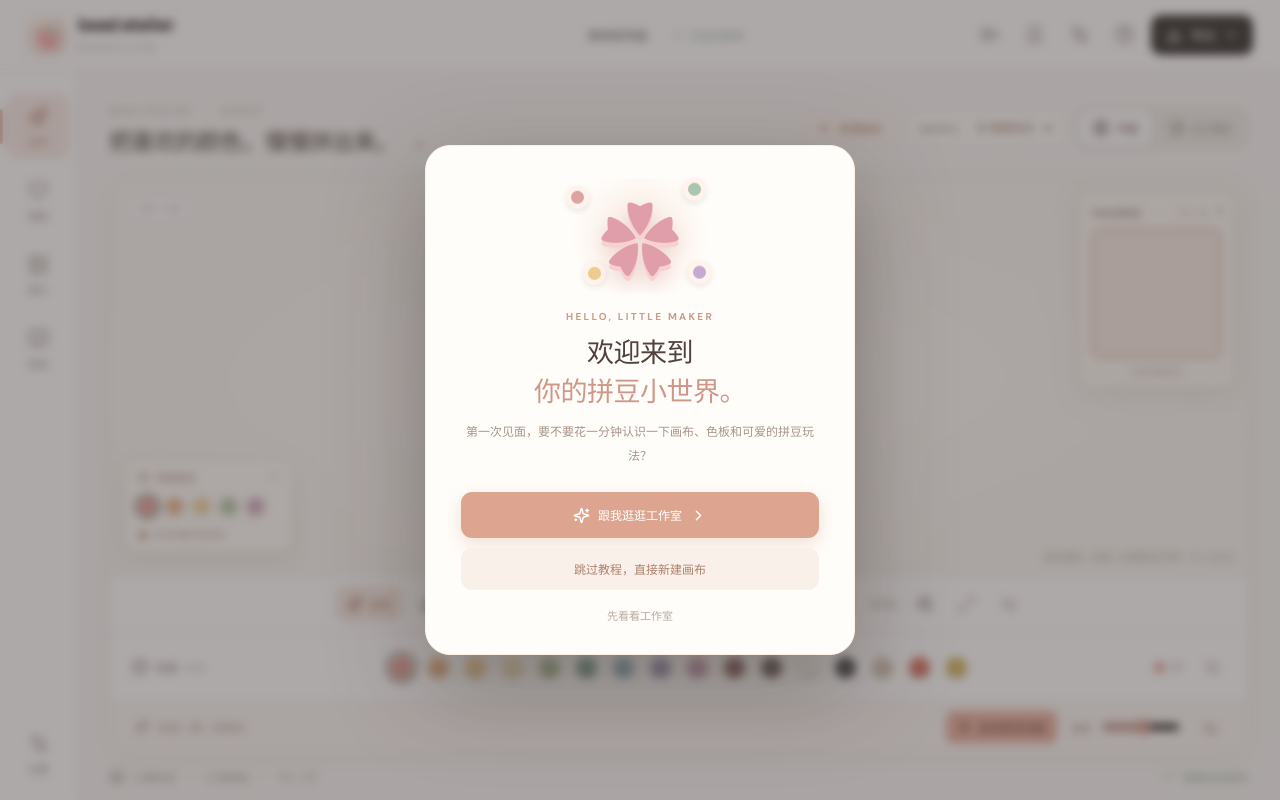
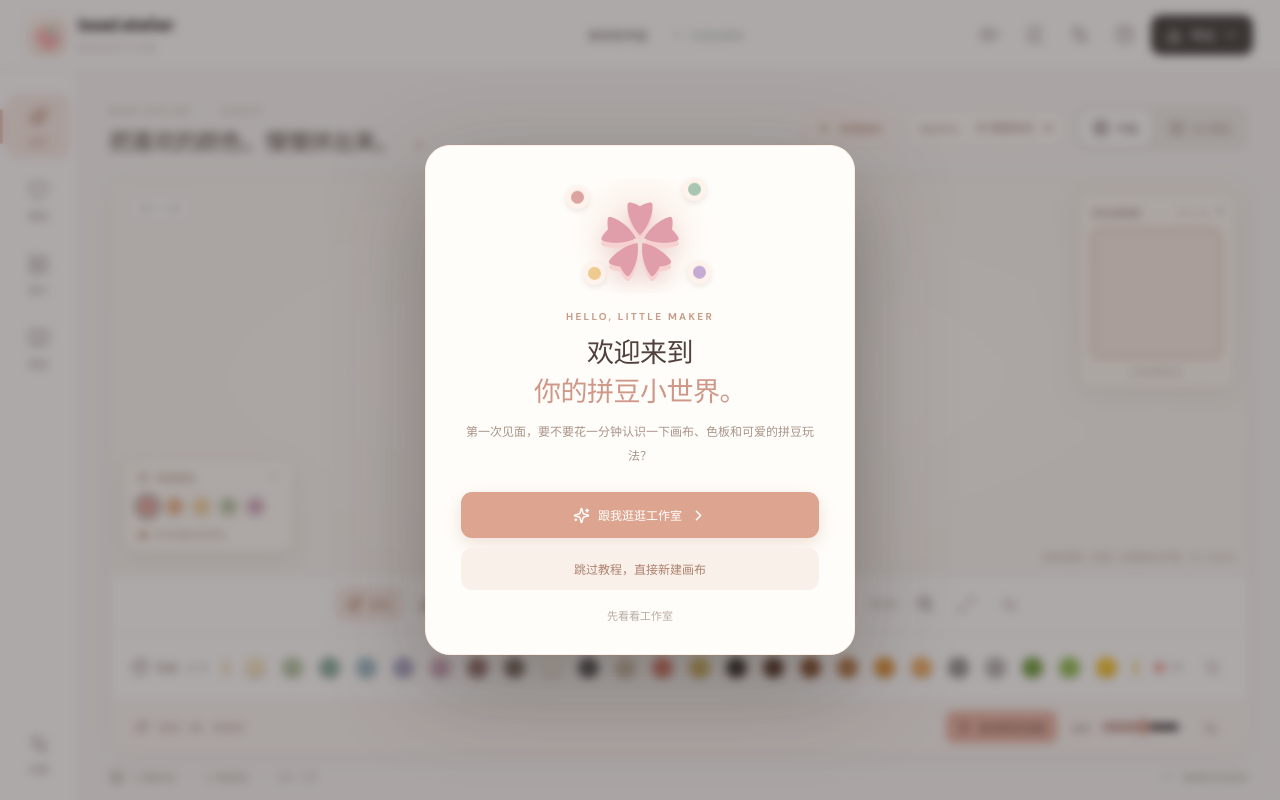
Before and after one commit to Tera-Dark/Bead-Atelier, a React (Vite) app: page / in a window 1280 px wide. Built offline with nearby package versions, Linux system fonts and the light colour scheme.

Commit message:
feat: extend bead palette with reference browns, orange, gray, green and yellow

```diff
--- a/src/board.ts
+++ b/src/board.ts
@@ -1,6 +1,6 @@
 export const N=24;
 export const SUPPORTED_SIZES=[24,29,52] as const;
-export const colors=['#e7a097','#e9b78e','#f2d49f','#f7e8c7','#b7c8a7','#8bafa2','#9ebeca','#aaa8cb','#d0abc2','#977576','#79706b','#fcfaf4','#50545a','#d6c9b8','#db7b6c','#d5bb68'];
+export const colors=['#e7a097','#e9b78e','#f2d49f','#f7e8c7','#b7c8a7','#8bafa2','#9ebeca','#aaa8cb','#d0abc2','#977576','#79706b','#fcfaf4','#50545a','#d6c9b8','#db7b6c','#d5bb68','#302e2d','#573a2f','#85502f','#b67a49','#df943c','#f0af65','#969493','#b7b5b1','#719f3e','#91c053','#f6c52f','#f8d977','#f4b6bc','#f0eae2'];
 export type Board=(number|null)[];
 export const boardSize=(board:Board)=>Math.round(Math.sqrt(board.length));
 export const empty=(size:number=N):Board=>Array(size*size).fill(null);
```
